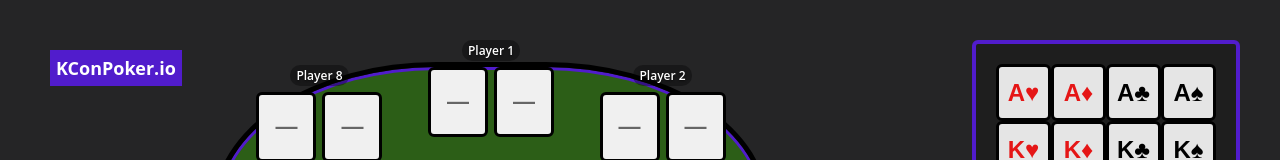
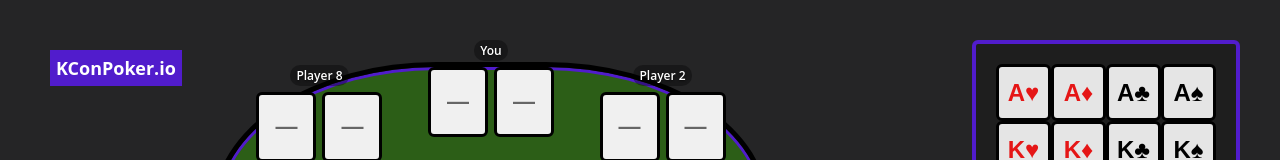
Before and after one commit to PlainOldKevin/KConPoker, a React (Vite) app in the folder client/: page / in a window 1280 px wide. Shown: the top 160 px of the page. Built offline with nearby package versions, Linux system fonts and the light colour scheme; no server answers.

Commit message:
changed Player 1 to `You` on PokerTable

```diff
--- a/client/src/components/PokerTable/PlayerHands/PlayerHands.tsx
+++ b/client/src/components/PokerTable/PlayerHands/PlayerHands.tsx
@@ -43,7 +43,9 @@ export default function PlayerHands({
             className={`${styles.player} ${styles[position]}`}
           >
             {/* Seat label (Player1..Player8) */}
-            <span className={styles.label}>{`Player ${index + 1}`}</span>
+            <span className={styles.label}>
+              {index === 0 ? `You` : `Player ${index + 1}`}
+            </span>
             <div className={styles.hand}>
               {/* Placeholder slots for player cards. */}
               <CardSlot
```
